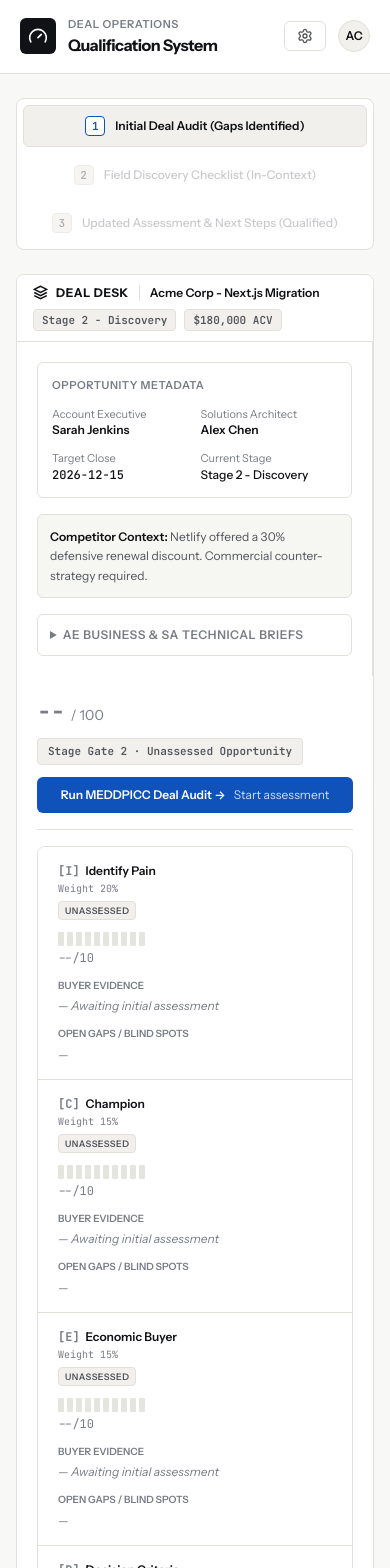
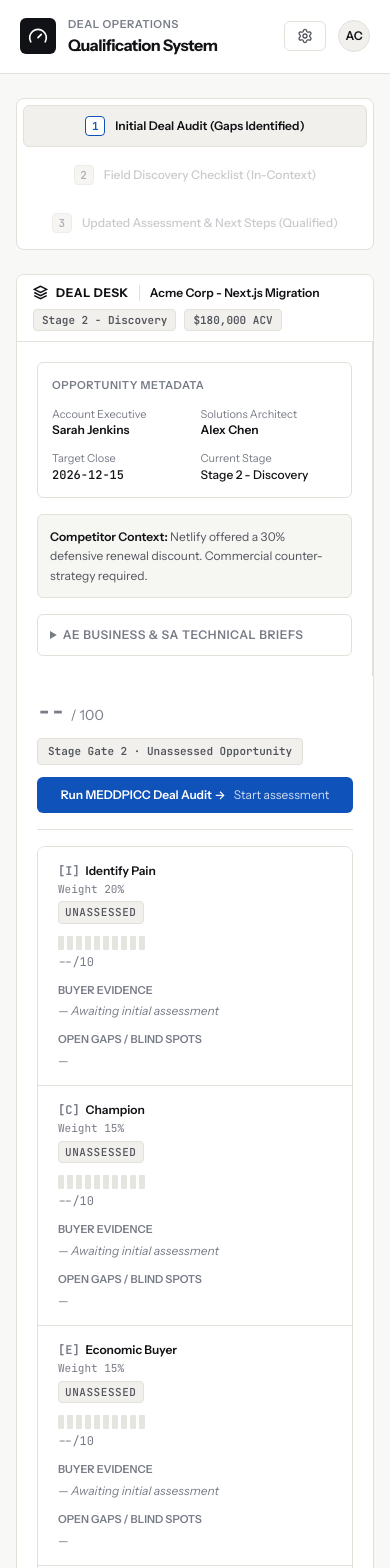
Before and after one commit to BrandonCW/vercel-sam-demo, a Next.js app: page / in a window 390 px wide. Shown: the top 1568 px of the page. Built offline with nearby package versions, Linux system fonts and the light colour scheme; a web font is replaced by a local one.

Commit message:
style(design): FINDING-003 — enforce 11px minimum typography floor across scorecard and badges

```diff
--- a/components/workbench/MeddpiccScorecard.tsx
+++ b/components/workbench/MeddpiccScorecard.tsx
@@ -159,7 +159,7 @@ export function MeddpiccScorecard({
               {loadingStatus || 'Synthesizing Discovery Findings & Re-Scoring Deal...'}
             </span>
             {elapsedSeconds !== undefined && (
-              <span className="rounded bg-[#E2E0D8] px-1.5 py-0.5 font-mono text-[10px] text-[#52545D]">
+              <span className="rounded bg-[#E2E0D8] px-1.5 py-0.5 font-mono text-[11px] text-[#52545D]">
                 {elapsedSeconds}s
               </span>
             )}
@@ -204,7 +204,7 @@ export function MeddpiccScorecard({
                 </span>
               ) : null}
             </p>
-            <p className="text-[10px] font-semibold uppercase tracking-[0.05em] text-[#787C87]">
+            <p className="text-[11px] font-semibold uppercase tracking-[0.05em] text-[#787C87]">
               Composite score
             </p>
           </div>
@@ -270,10 +270,10 @@ function ScorecardRow({
               {dimension.label}
             </span>
           </button>
-          <div className="text-[10px] text-[#787C87] font-mono mt-0.5">
+          <div className="text-[11px] text-[#787C87] font-mono mt-0.5">
             Weight {dimension.weightLabel}
           </div>
-          <span className="mt-1 inline-block rounded border border-[#E2E0D8] bg-[#F1F0EC] px-1.5 py-0.5 text-[9px] font-semibold uppercase tracking-[0.05em] text-[#52545D]">
+          <span className="mt-1 inline-block rounded border border-[#E2E0D8] bg-[#F1F0EC] px-1.5 py-0.5 font-mono text-[11px] font-medium uppercase tracking-[0.05em] text-[#52545D]">
             {isUnassessed ? 'unassessed' : dimension.status}
           </span>
         </div>
@@ -309,7 +309,7 @@ function ScorecardRow({
 
         {/* Column 3: Verified Evidence */}
         <div className="text-xs leading-relaxed text-[#52545D]">
-          <div className="md:hidden font-semibold text-[10px] uppercase text-[#787C87] mb-1">
+          <div className="md:hidden font-semibold text-[11px] uppercase text-[#787C87] mb-1">
             Buyer Evidence
           </div>
           {isLoading ? (
@@ -335,7 +335,7 @@ function ScorecardRow({
 
         {/* Column 4: Open Gap / Blind Spot OR Resolved Status */}
         <div className="text-xs leading-relaxed text-[#52545D]">
-          <div className="md:hidden font-semibold text-[10px] uppercase text-[#787C87] mb-1">
+          <div className="md:hidden font-semibold text-[11px] uppercase text-[#787C87] mb-1">
             {isCompleted ? 'Resolved Status' : 'Open Gaps / Blind Spots'}
           </div>
 
@@ -359,7 +359,7 @@ function ScorecardRow({
           ) : gaps.length ? (
             <div className="space-y-1.5">
               {isBlocker && (
-                <span className="inline-block rounded bg-[#DC2626]/10 text-[#DC2626] font-mono text-[9px] font-bold px-1.5 py-0.5 uppercase tracking-wide">
+                <span className="inline-block rounded bg-[#DC2626]/10 text-[#DC2626] font-mono text-[11px] font-bold px-1.5 py-0.5 uppercase tracking-wide">
                   BLOCKER
                 </span>
               )}
--- a/components/workbench/desk-os-shared.tsx
+++ b/components/workbench/desk-os-shared.tsx
@@ -187,11 +187,11 @@ export function SuggestedNextStepsCard({
               Suggested Next Steps
             </h3>
             {isQualified ? (
-              <span className="rounded border border-[#059669]/30 bg-[#059669]/10 px-2 py-0.5 font-mono text-[10px] font-semibold uppercase tracking-[0.05em] text-[#059669]">
+              <span className="rounded border border-[#059669]/30 bg-[#059669]/10 px-2 py-0.5 font-mono text-[11px] font-semibold uppercase tracking-[0.05em] text-[#059669]">
                 Qualification Finalized ({score ?? 76}/100)
               </span>
             ) : (
-              <span className="rounded border border-[#D97706]/30 bg-[#D97706]/10 px-2 py-0.5 font-mono text-[10px] font-semibold uppercase tracking-[0.05em] text-[#D97706]">
+              <span className="rounded border border-[#D97706]/30 bg-[#D97706]/10 px-2 py-0.5 font-mono text-[11px] font-semibold uppercase tracking-[0.05em] text-[#D97706]">
                 Sub-Threshold ({score ?? 0}/100)
               </span>
             )}
```
